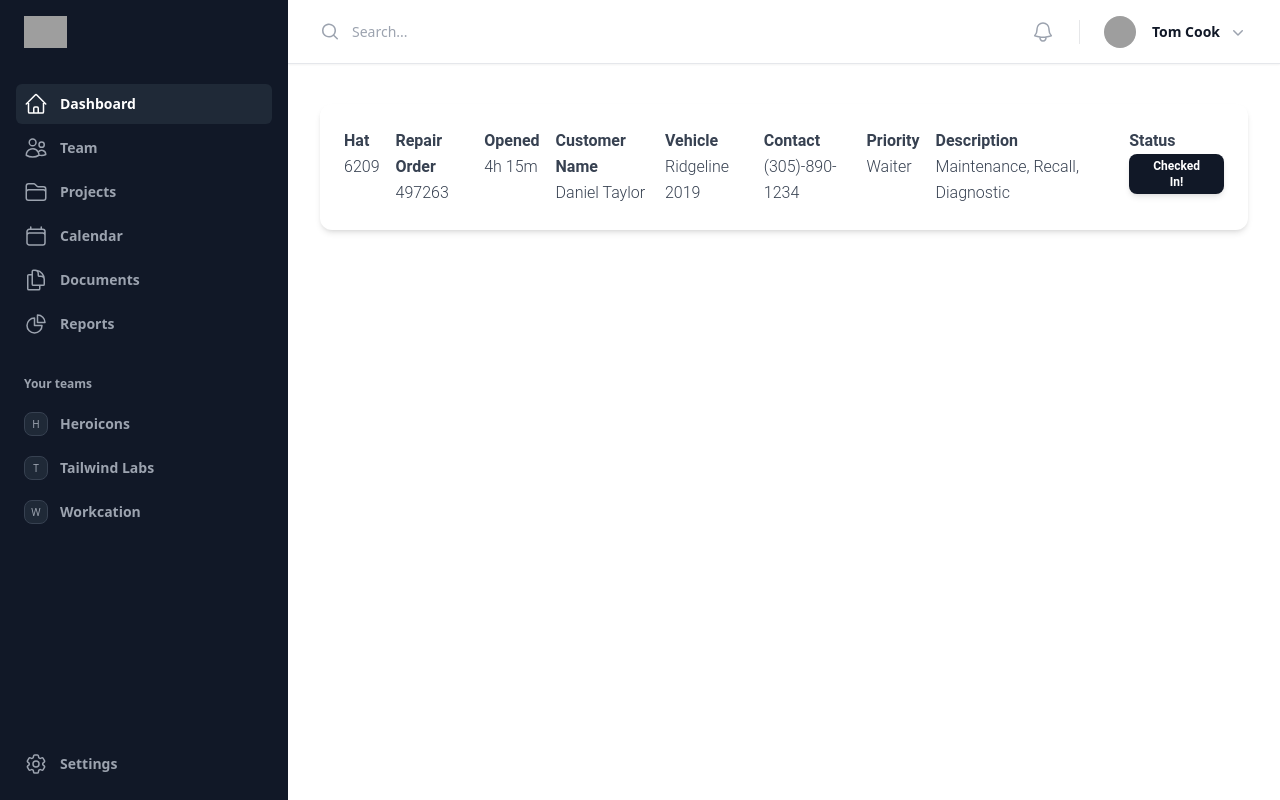
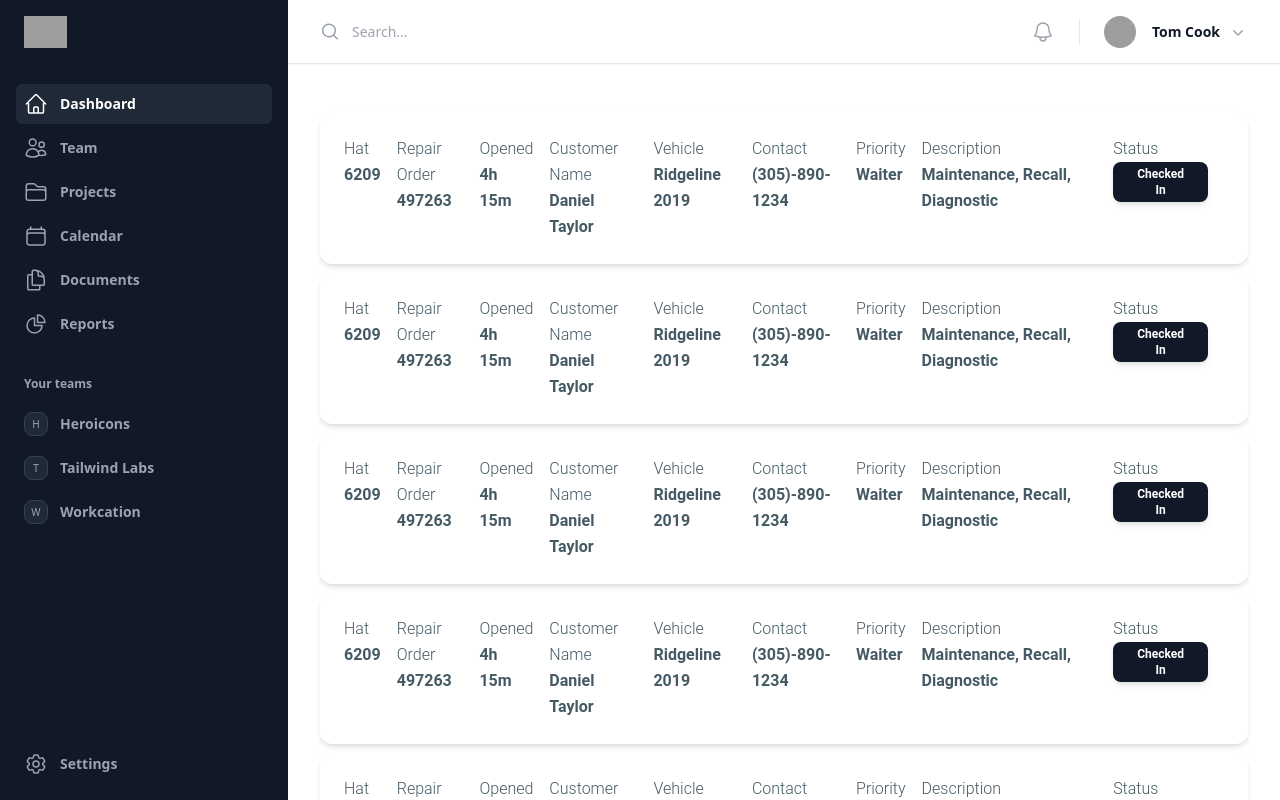
Before and after one commit to andersonasprilla/DealerServiceXpert-V3, a React (Vite) app in the folder client/: page / in a window 1280 px wide. Shown: the top 800 px of the page. Built offline with nearby package versions, Linux system fonts and the light colour scheme; grey boxes are pictures that could not be loaded.

Commit message:
add more feautures to customer

```diff
--- a/client/src/App.jsx
+++ b/client/src/App.jsx
@@ -291,7 +291,34 @@ export default function Example() {
           </div>
 
           <main className="py-10">
-            <div className="px-4 sm:px-6 lg:px-8">{< Customer />}</div>
+            <div className="px-4 sm:px-6 lg:px-8">{
+              <>
+              < Customer />
+              < Customer />
+              < Customer />
+              < Customer />
+              < Customer />
+              < Customer />
+              < Customer />
+              < Customer />
+              < Customer />
+              < Customer />
+              < Customer />
+              < Customer />
+              < Customer />
+              < Customer />
+              < Customer />
+              < Customer />
+              < Customer />
+              < Customer />
+              < Customer />
+              < Customer />
+              < Customer />
+              < Customer />
+              < Customer />
+              < Customer />
+              </>
+              }</div>
           </main>
         </div>
       </div>
--- a/client/src/components/Customer/CustomerInfo.jsx
+++ b/client/src/components/Customer/CustomerInfo.jsx
@@ -1,8 +1,11 @@
-import React from 'react';
+import { useState } from 'react';
 import {
   Card,
   CardBody,
   Typography,
+  Accordion,
+  AccordionHeader,
+  AccordionBody
 } from "@material-tailwind/react";
 import Dropdown from "./Dropdown";
 import getStatusColors from '../../helper/getStatusColors';
@@ -34,25 +37,38 @@ const keyMapping = {
 };
 
 const CustomerInfo = () => {
+  const [isOpen, setIsOpen] = useState(false);
+
+  const handleOpen = () => setIsOpen((prev) => !prev);
+
   return (
-    <Card>
-      <CardBody>
+    <>
+      <Card className='mt-2'>
+        <Accordion open={isOpen}>
+          <AccordionHeader onClick={handleOpen} className='border-b-0'>
+            <CardBody className='py-2 w-full'>
               {customers.map((customer, i) => (
-          <div key={i} className="flex flex-cols-2 gap-4 mb-4 justify-between">
+                <div key={i} className="flex flex-cols-2 gap-4 mb-4 justify-between ">
                   {Object.entries(customer).map(([key, value]) => (
                     <div key={key}>
-                <Typography className="font-bold mb-1">{keyMapping[key] || key}</Typography>
+                      <Typography className="mb-1">{keyMapping[key] || key}</Typography>
                       {key === 'status' && value === 'Checked In!' ? (
                         <Dropdown />
                       ) : (
-                  <Typography>{value}</Typography>
+                        <Typography className=' font-semibold'>{value}</Typography>
                       )}
                     </div>
                   ))}
                 </div>
               ))}
             </CardBody>
+          </AccordionHeader >
+          <AccordionBody >
+            Edit Customer
+          </AccordionBody>
+        </Accordion>
       </Card>
+    </>
   );
 }
 
--- a/client/src/components/Customer/Dropdown.jsx
+++ b/client/src/components/Customer/Dropdown.jsx
@@ -2,7 +2,7 @@ import React, { useState } from 'react';
 
 const Dropdown = () => {
   const [isOpen, setIsOpen] = useState(false);
-  const [status, setStatus] = useState('Checked In!');
+  const [status, setStatus] = useState('Checked In');
 
   const toggleDropdown = () => {
     setIsOpen(!isOpen);
@@ -20,7 +20,7 @@ const Dropdown = () => {
         data-ripple-light="true"
         data-popover-target="menu-1"
         data-popover-nested="true"
-        className="select-none rounded-lg bg-gray-900 py-1 px-6 text-center align-middle font-sans text-xs font-bold  text-white shadow-md shadow-gray-900/10 transition-all hover:shadow-lg hover:shadow-gray-900/20 focus:opacity-[0.85] focus:shadow-none active:opacity-[0.85] active:shadow-none disabled:pointer-events-none disabled:opacity-50 disabled:shadow-none"
+        className=" select-none rounded-lg  bg-gray-900 py-1 px-6 text-center align-middle font-sans text-xs font-bold  text-white shadow-md shadow-gray-900/10 transition-all hover:shadow-lg hover:shadow-gray-900/20 focus:opacity-[0.85] focus:shadow-none active:opacity-[0.85] active:shadow-none disabled:pointer-events-none disabled:opacity-50 disabled:shadow-none"
       >
         {status}
       </button>
```
Lines whose indentation alone changed are shown as unchanged.
